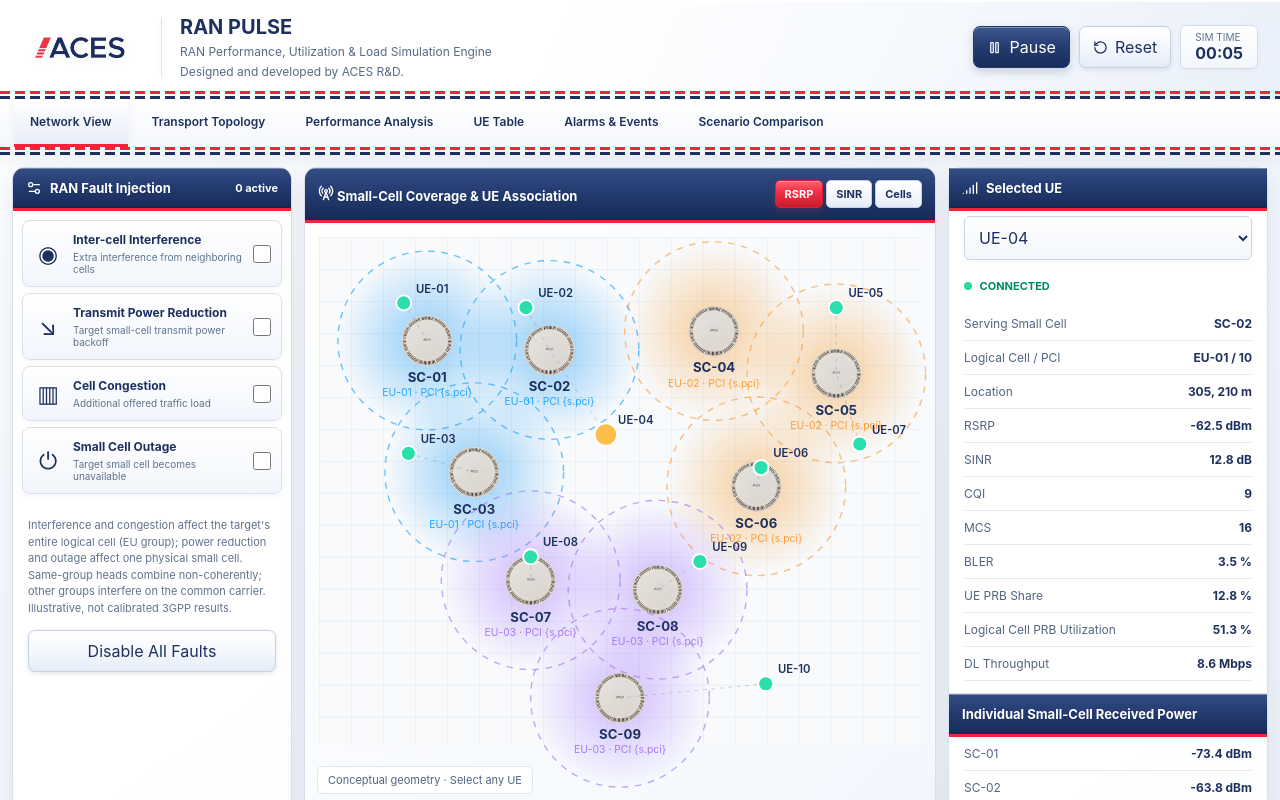
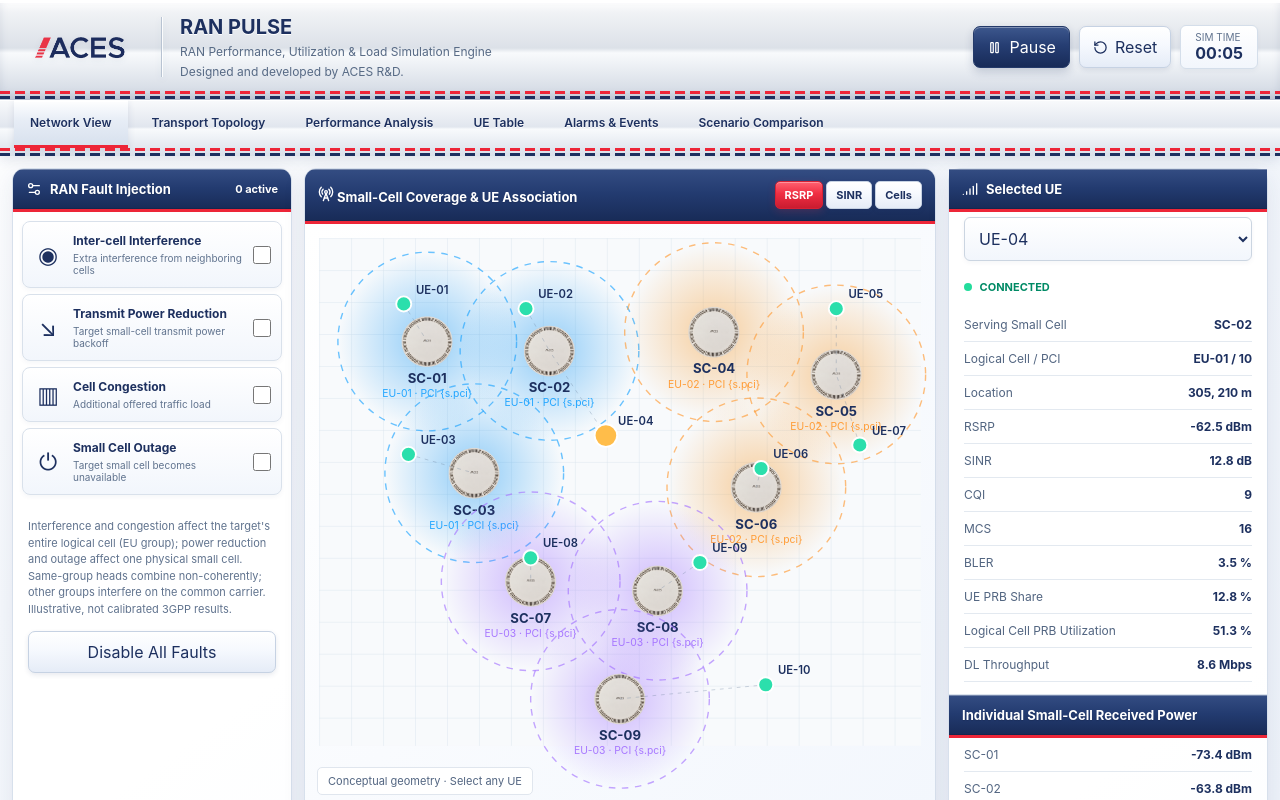
Before and after one commit to asadleghari199/aces-ran-demo, a React (Vite) app: page / in a window 1280 px wide. Shown: the top 800 px of the page. Built offline with nearby package versions, Linux system fonts and the light colour scheme.

Commit message:
Add files via upload

```diff
--- a/src/style.css
+++ b/src/style.css
@@ -181,3 +181,19 @@ nav button.active{background:linear-gradient(180deg,#fff 0%,#e7eef8 100%);box-sh
 .architectureRow>.equipment,.smallCellNode .equipment{background:linear-gradient(160deg,#fff,#f1f5fb);box-shadow:inset 0 1px 0 #fff,0 3px 9px rgba(29,48,95,.08)}
 .map{background:linear-gradient(135deg,#fff,#f3f7fd)}
 @media(prefers-reduced-motion:reduce){.toolbar button,.secondary,.seg button,nav button{transition:none}}
+
+/* ACES brushed-silver glossy masthead — November 2026 */
+header{
+  background:linear-gradient(180deg,#ffffff 0%,#f0f2f5 12%,#dce1e8 48%,#f8fafc 53%,#cfd6e1 100%);
+  border-top:1px solid #fff;
+  border-bottom:1px solid #b9c4d4;
+  box-shadow:inset 0 2px 0 rgba(255,255,255,.95),inset 0 -3px 9px rgba(29,48,95,.10),0 5px 16px rgba(29,48,95,.16);
+}
+header .heading strong{text-shadow:0 1px 0 rgba(255,255,255,.95)}
+header .brand{border-right:1px solid #b8c3d2;box-shadow:1px 0 0 rgba(255,255,255,.85)}
+nav{
+  background:linear-gradient(180deg,#f9fafc 0%,#e1e6ee 48%,#f8fafc 52%,#d9e0ea 100%);
+  box-shadow:inset 0 1px 0 #fff,0 4px 12px rgba(29,48,95,.12);
+}
+nav button{color:#1d305f;text-shadow:0 1px 0 rgba(255,255,255,.85)}
+nav button.active{background:linear-gradient(180deg,#fff 0%,#e7edf6 45%,#d8e1ee 100%);box-shadow:inset 0 2px 0 #fff,0 2px 7px rgba(29,48,95,.12)}
```
